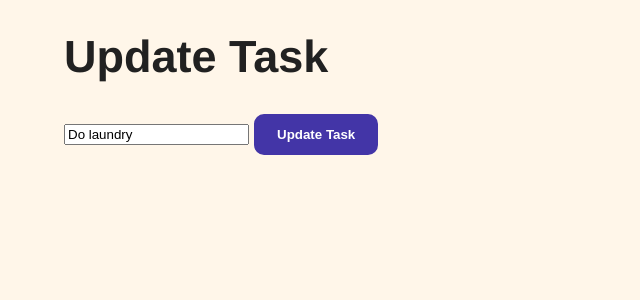
After one commit to Izacistan/reminder-roost, a Flask app: page /update/1 in a window 1280 px wide. The commit adds this page. Shown: the top 300 px of the page, without its empty margins (0-640 px from the left). Run offline with Flask 3, Linux system fonts and the light colour scheme; data comes from the database, SQL or seed files in the repository.

Commit message:
db auto creation, update and delete tasks
1. Added behavior to auto-create a db when the app is run. This is for testing purposes and will be fleshed out further, down the road.
2. Added basic delete task function to remove tasks from the db.
3. Added basic update task function to update text content of task in db.
4. Added update.html for updating the task on the front-end.

```diff
--- a/app.py
+++ b/app.py
@@ -1,19 +1,19 @@
-from flask import Flask, render_template, request
+from flask import Flask, render_template, request, redirect
 from flask_sqlalchemy import SQLAlchemy
 from datetime import datetime
 
 app = Flask(__name__)
 
 # Initialize the `rr_tasks` Database
-app.config['SQLALCHEMY_DATABASE_URI'] = 'sqlite:///rr_tasks.db'
-tasks_db = SQLAlchemy(app)
+app.config['SQLALCHEMY_DATABASE_URI'] = 'sqlite:///tasks.db'
+db = SQLAlchemy(app)
 
 
-class Todo(tasks_db.Model):
-    id = tasks_db.Column(tasks_db.Integer, primary_key=True)
-    content = tasks_db.Column(tasks_db.String(200), nullable=False)
-    completed = tasks_db.Column(tasks_db.Integer, default=0)
-    date_created = tasks_db.Column(tasks_db.DateTime, default=datetime.utcnow)
+class Todo(db.Model):
+    id = db.Column(db.Integer, primary_key=True)
+    content = db.Column(db.String(200), nullable=False)
+    completed = db.Column(db.Integer, default=0)
+    date_created = db.Column(db.DateTime, default=datetime.utcnow)
 
     def __repr__(self):
         return '<Task %r>' % self.id
@@ -23,11 +23,50 @@ class Todo(tasks_db.Model):
 @app.route('/', methods=['POST', 'GET'])
 def index():
     if request.method == 'POST':
-        return 'Testing post method...'
+        task_content = request.form['content']  # Grabbing data from <input> where name is 'content'
+        new_task = Todo(content=task_content)
+
+        try:
+            db.session.add(new_task)
+            db.session.commit()
+            return redirect('/')  # redirect to index.html
+        except:
+            return 'There was an issue adding your task.'
     else:
-        return render_template('index.html')
+        tasks = Todo.query.order_by(Todo.date_created).all()
+        return render_template('index.html', tasks=tasks)
 
+# Delete task functionality
+@app.route('/delete/<int:id>')
+def delete(id):
+    task_to_delete = Todo.query.get_or_404(id)
+
+    try:
+        db.session.delete(task_to_delete)
+        db.session.commit()
+        return redirect('/')
+    except:
+        return 'There was a problem deleting that task.'
+
+# Update task functionality
+@app.route('/update/<int:id>', methods=['GET', 'POST'])
+def update(id):
+    task = Todo.query.get_or_404(id)
+
+    if request.method == 'POST':
+        task.content = request.form['content']
+        try:
+            db.session.commit()
+            return redirect('/')
+        except:
+            return 'There was an issue updating your task.'
+    else:
+        return render_template('update.html', task=task)
 
 if __name__ == "__main__":
+    # Set up the application context and create the database tables
+    with app.app_context():
+        db.create_all()
+
     # Run the app, with debug on, so we can see errors on screen.
     app.run(debug=True)
--- /dev/null
+++ b/templates/update.html
@@ -0,0 +1,21 @@
+{% extends 'base.html' %}
+
+<!-- Title -->
+{% block head %}
+    <title>Reminder Roost</title>
+{% endblock %}
+
+<!-- Header -->
+
+<!-- Main Content -->
+{% block content %}
+<h1>Update Task</h1>
+<div class="form_wrap">
+    <form action="/update/{{task.id}}" method="POST">
+        <input type="text" name="content" id="content" value="{{task.content}}">
+        <input type="submit" value="Update Task" class="btn">
+    </form>
+</div>
+{% endblock %}
+
+<!-- Footer -->
```
Also changed, not shown: templates/index.html (+11 -9 lines), instance/tasks.db (added), rr_tasks.db (deleted).
